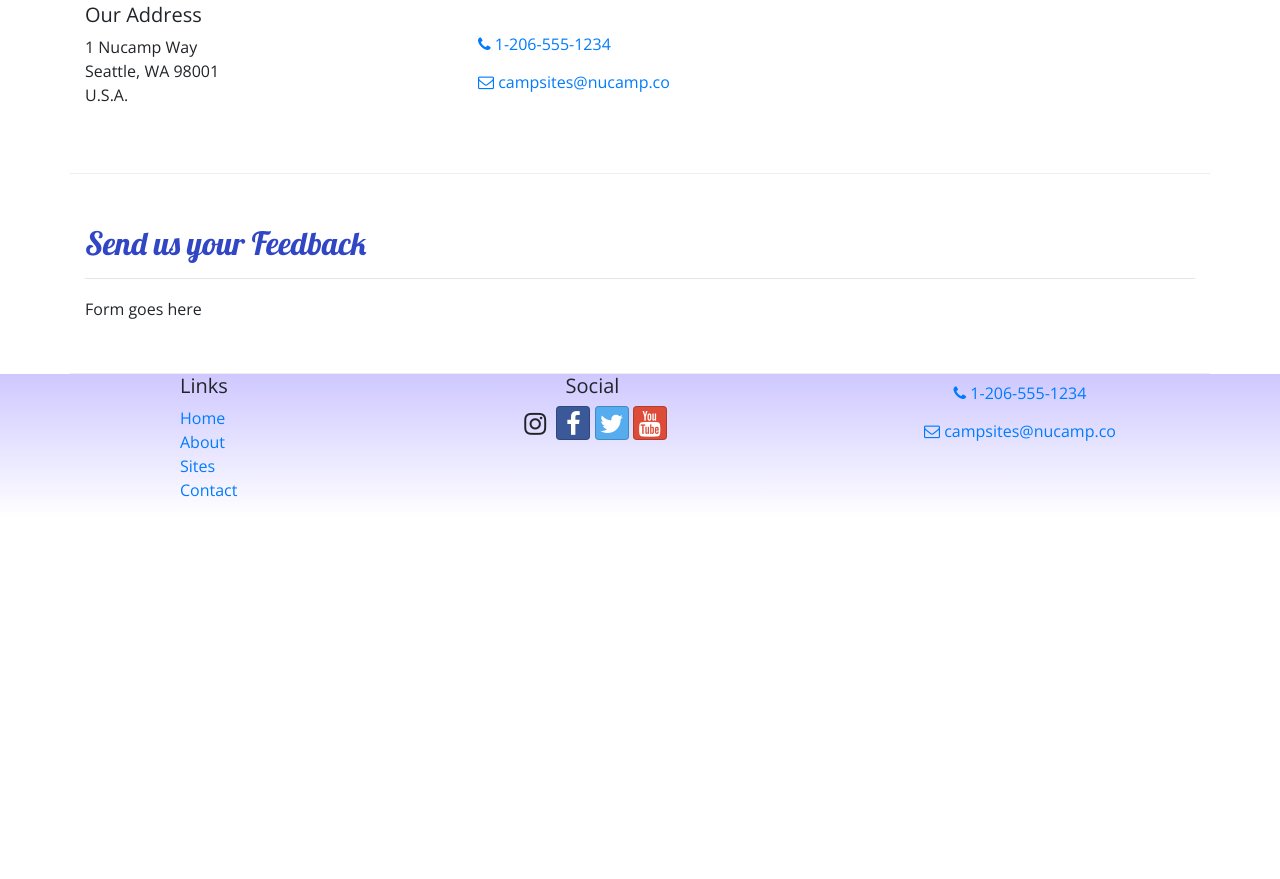
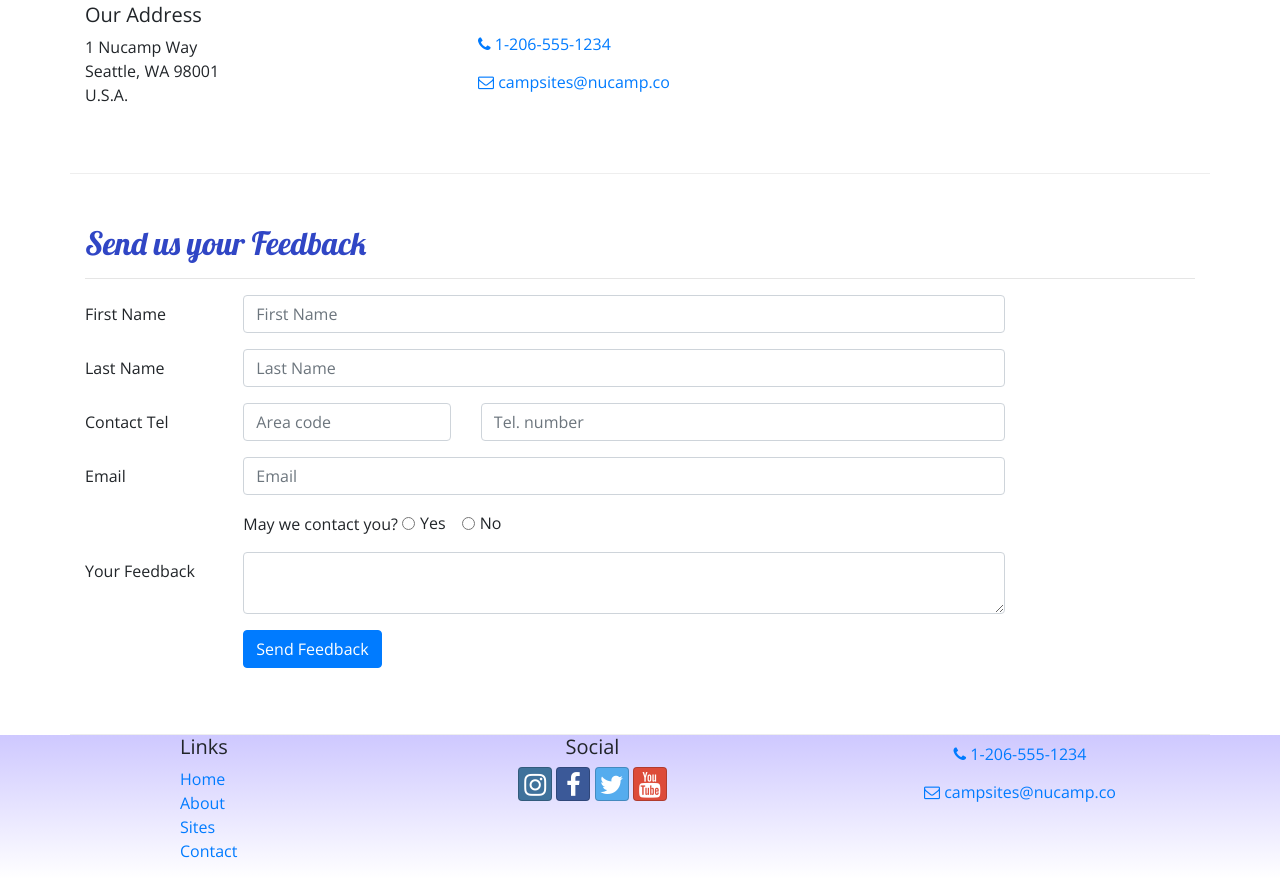
Before and after one commit to myongkim/bootstrap, a website: page contactus.html in a window 1280 px wide. Shown: the part 401-1280 px from the top of the page. Before the commit the page ends 919 px from the top, so only its background shows below. Drawn offline with nearby package versions, Linux system fonts and the light colour scheme.

Commit message:
form added in contact us with bootstrap

```diff
--- a/contactus.html
+++ b/contactus.html
@@ -80,7 +80,60 @@
                 <hr />
             </div>
             <div class="col-md-10">
-                Form goes here
+                <form>
+                    <div class="form-group row">
+                        <label for="firstName" class="col-md-2 col-form-label">First Name </label>
+                        <div class="col-md-10">
+                            <input id="firstName" class="form-control" type="text" name="firstName" placeholder="First Name" />
+                        </div>
+                    </div>
+                    <div class="form-group row">
+                        <label for="lastName" class="col-md-2 col-form-label">Last Name </label>
+                        <div class="col-md-10">
+                            <input type="text" class="form-control" id="lastName" name="lastName" placeholder="Last Name" />
+                        </div>
+                    </div>
+                    <div class="form-group row">
+                        <label for="areaCode" class="col-md-2 col-form-label">Contact Tel </label>
+                        <div class="col-5 col-md-3">
+                            <input id="areaCode" class="form-control" type="tel" name="areaCode" placeholder="Area code" />
+                        </div>
+                        <div class="col-7">
+                            <input type="tel" class="form-control" name="telNum" placeholder="Tel. number" />
+                        </div>
+                    </div>
+                    <div class="form-group row">
+                        <lable for="email" class="col-md-2 col-form-label">Email</lable>
+                        <div class="col-md-10">
+                            <input type="email" class="form-control" id="email" name="email" placeholder="Email" />
+                        </div>
+                    </div>
+                    <div class="form-group row">
+                        <div class="col offset-md-2">
+                        May we contact you?
+                            <div class="form-check form-check-inline">
+                                <input type="radio" id="contactYes" name="contactRadios" value="yes" class="form-check-input" />
+                                <label for="contactYes" class="form-check-label">Yes</label>
+                            </div>
+                            <div class="form-check form-check-inline">
+                                <input type="radio" id="contactNo" name="contactRadios" value="no" class="form-check-input />
+                                <label for="contactNo" class="form-check-label">No </label>
+                            </div>
+                        </div>
+                    </div>
+                    <div class="form-group row">
+                        <lable for="feedback" class="col-md-2 col-form-label">Your Feedback </lable>
+                        <div class="col-md-10">
+                            <textarea class="form-control" name ="feedback" id="feedback" row="8"></textarea>
+                        </div>
+                    </div>
+                    <div class="form-group row">
+                        <div class="offset-md-2 col-md-10">
+                            <button type="submit" class="btn btn-primary">Send Feedback</button>
+                        </div>
+                    </div>
+                </form>
+
             </div>
        </div>
 
@@ -100,7 +153,7 @@
                 </div>
                 <div class="col-6 col-sm-5 text-center">
                     <h5>Social</h5>
-                    <a class="btn btn-social-icon btn-instagra" href="http://instagram.com/"><i class="fa fa-instagram"></i></a>
+                    <a class="btn btn-social-icon btn-instagram" href="http://instagram.com/"><i class="fa fa-instagram"></i></a>
                     <a class="btn btn-social-icon btn-facebook" href="http://facebook.com/"><i class="fa fa-facebook"></i></a>
                     <a class="btn btn-social-icon btn-twitter" href="http://twitter.com/"><i class="fa fa-twitter"></i></a>
                     <a class="btn btn-social-icon btn-google" href="http://youtube.com/"><i class="fa fa-youtube"></i></a>
```
Also changed, not shown: aboutus.html (+1 -1 lines), index.html (+1 -1 lines).
